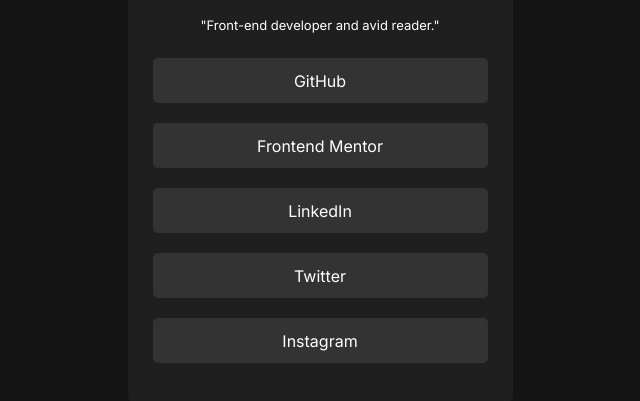
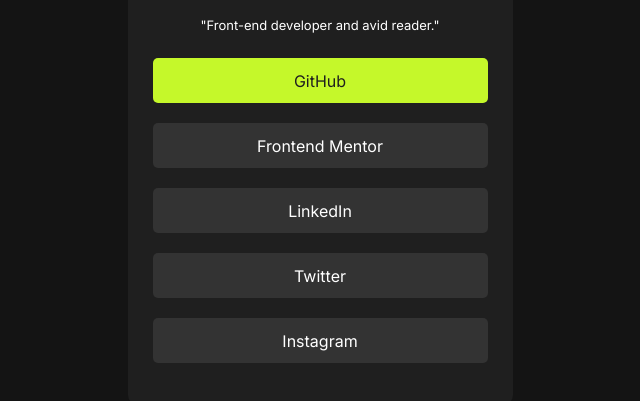
Before and after one commit to AKdeBerg/Social-links-profile-main, a plain HTML site: page index.html in a window 1280 px wide. In both pictures the pointer is over the element "GitHub". Shown: the part 301-702 px from the top of the page, without its empty margins (320-960 px from the left). Drawn offline with Linux system fonts and the light colour scheme.

Commit message:
activated state

```diff
--- a/style.css
+++ b/style.css
@@ -85,3 +85,9 @@ body {
   border-radius: 5px;
   background-color: var(--primary-grey);
 }
+
+.link-btn:hover {
+  background-color: var(--primary-green);
+  color: var(--primary-dark-grey);
+  cursor: pointer;
+}
```
